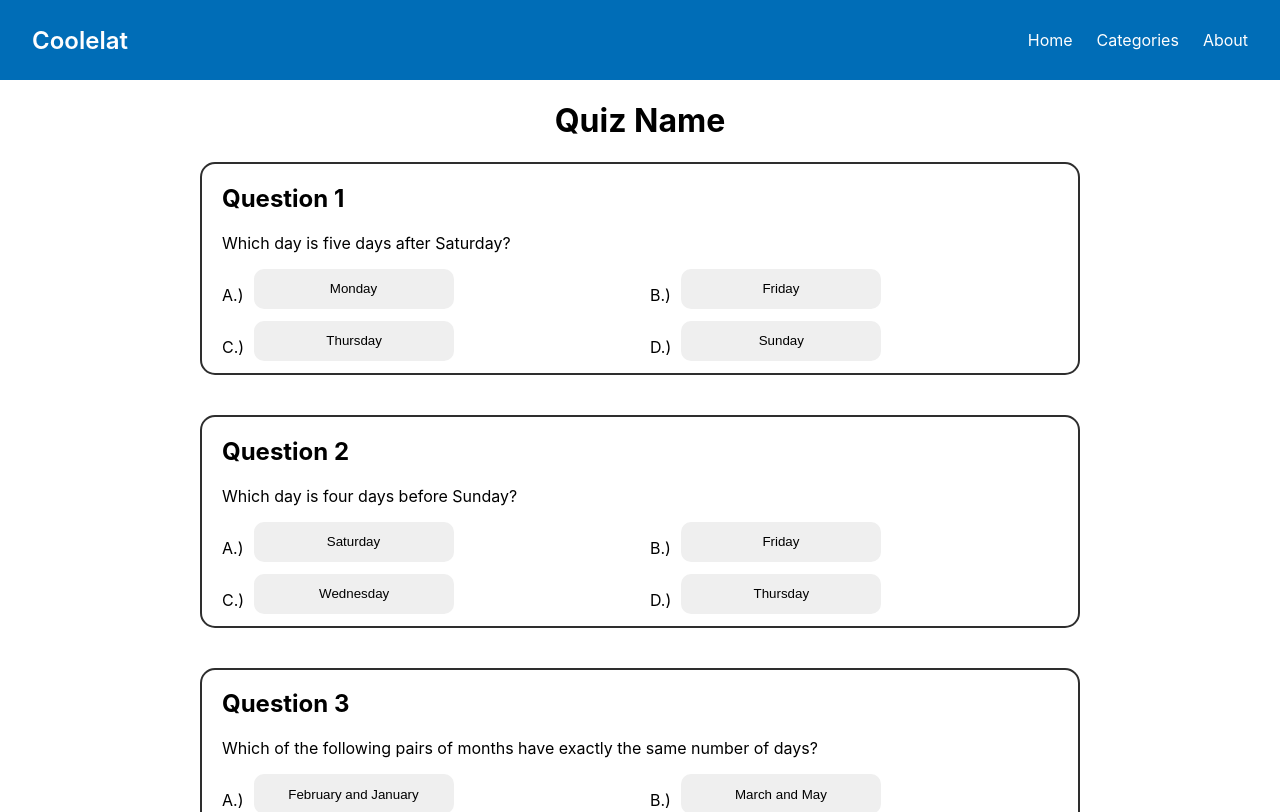
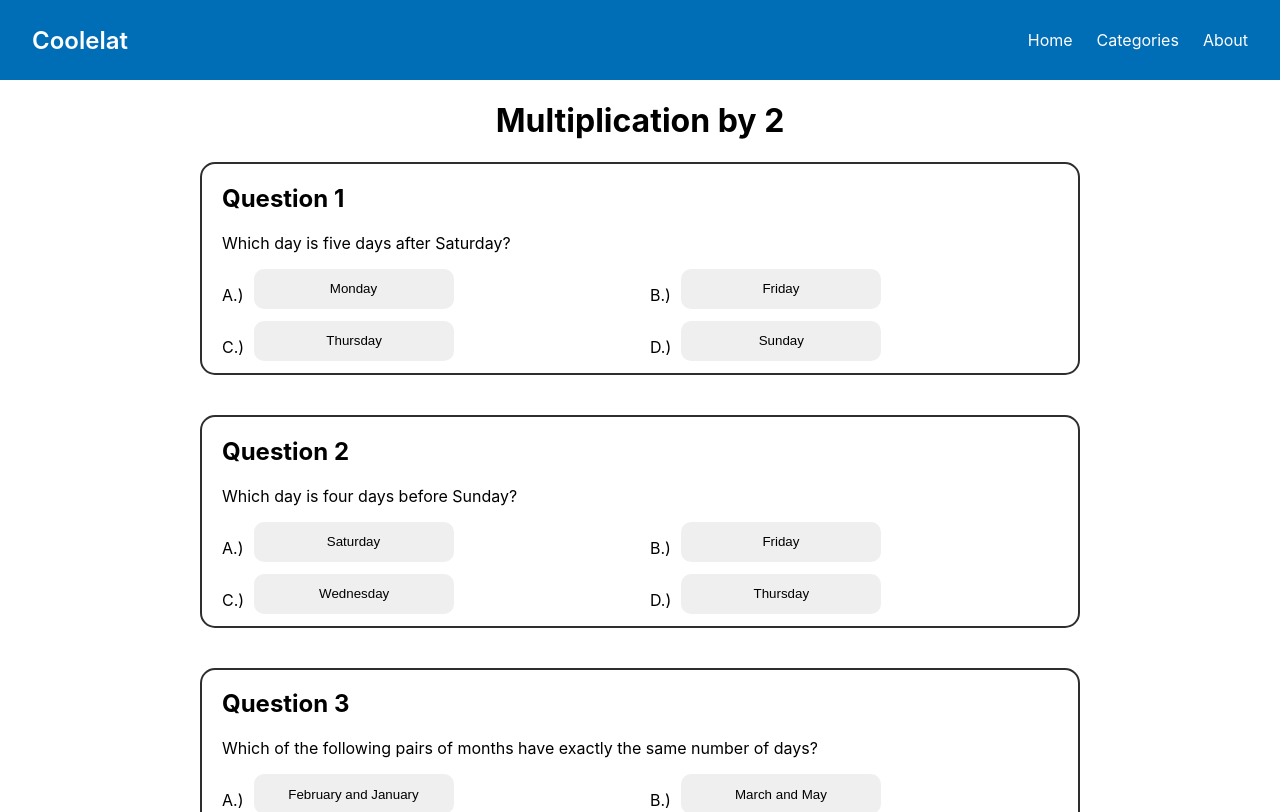
Before and after one commit to iteratoristas/coolelat, a React (Create React App) app in the folder client/: page /categories/1 in a window 1280 px wide. Shown: the top 812 px of the page. Built offline with nearby package versions, Linux system fonts and the light colour scheme.

Commit message:
refactor: change '1' to '2' in h1

```diff
--- a/client/src/screens/QuizPage.js
+++ b/client/src/screens/QuizPage.js
@@ -5,7 +5,7 @@ import WordProblems from "./WordProblems"
 export default function QuizPage() {
     return (
         <>
-        <center><h1>Quiz Name</h1></center>
+        <center><h1>Multiplication by 2</h1></center>
         <WordProblems />
         <center><PrimaryButton class="quiz-button" text="Submit" type="submit" /></center>
         <div className="space"></div>
```
